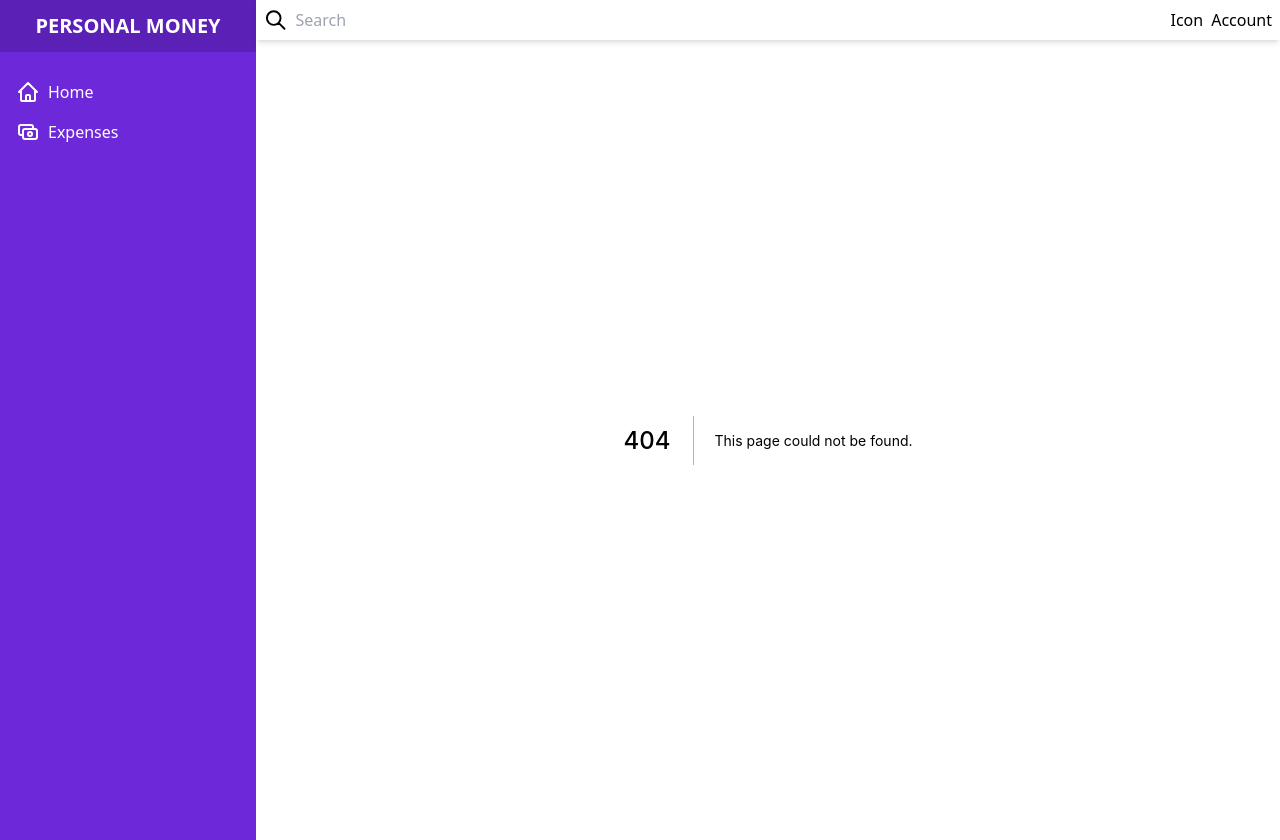
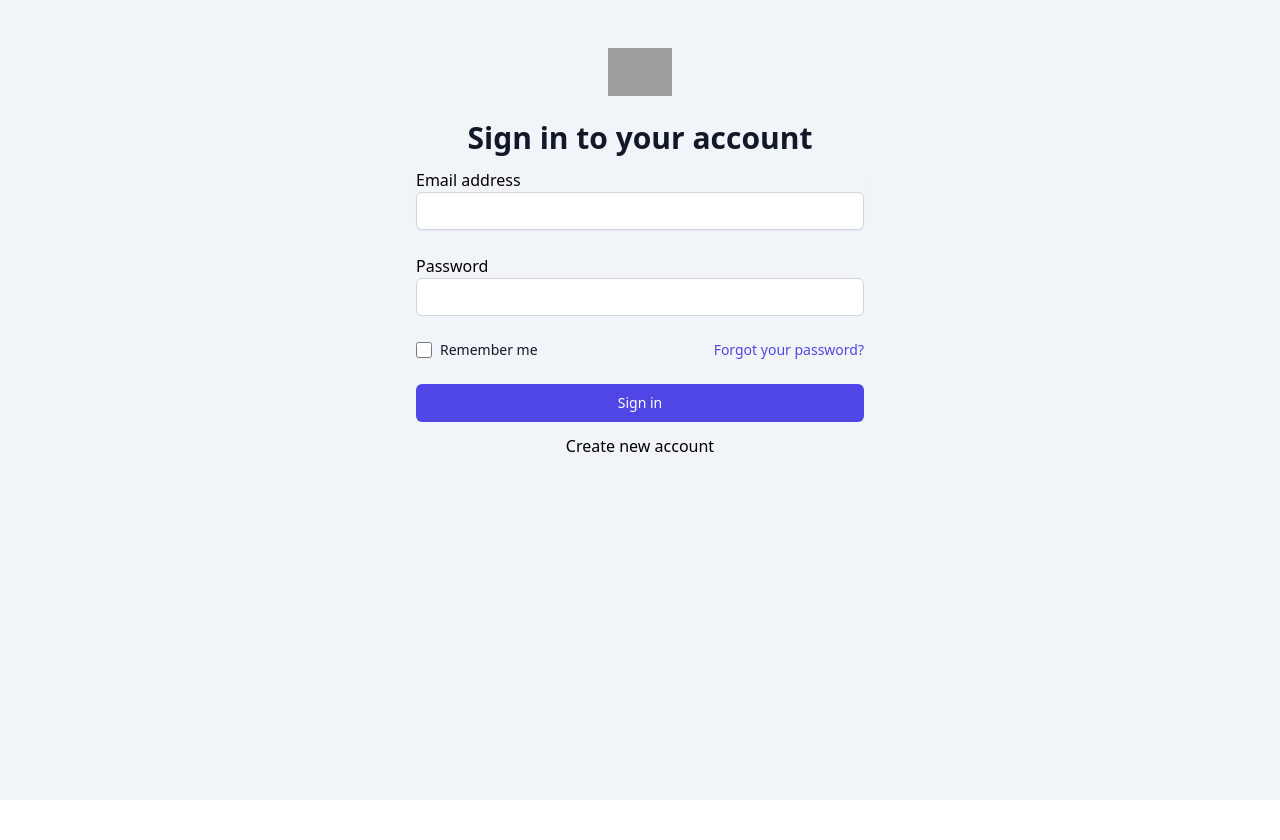
Before and after one commit to wm9610/personal-money, a Next.js app: page /login in a window 1280 px wide. Before the commit this address had no page. After the commit the page ends 800 px from the top, so only its background shows below. Built offline with nearby package versions, Linux system fonts and the light colour scheme; grey boxes are pictures that could not be loaded.

Commit message:
Add login and register pages

```diff
--- a/components/Layout.jsx
+++ b/components/Layout.jsx
@@ -1,10 +1,18 @@
 import React from 'react';
 import Sidebar from './sidebar/Sidebar';
 import Header from './header/Header';
+import {useRouter} from 'next/router';
 
 export default function Layout({children}) {
+  const router = useRouter();
+  if (
+    router.pathname.includes('/login') ||
+    router.pathname.includes('/register')
+  ) {
+    return <div className="min-h-screen bg-slate-100">{children}</div>;
+  } else {
     return (
-    <div className="flex min-h-screen relative">
+      <div className="flex min-h-screen bg-slate-100">
         <Sidebar />
         <main className="flex-1 flex flex-col">
           <Header />
@@ -13,3 +21,4 @@ export default function Layout({children}) {
       </div>
     );
   }
+}
--- /dev/null
+++ b/pages/_document.js
@@ -0,0 +1,34 @@
+import Document, {Html, Head, Main, NextScript} from 'next/document';
+
+class MyDocument extends Document {
+  render() {
+    return (
+      <Html>
+        <Head>
+          <link
+            href="https://fonts.googleapis.com/css2?family=Inter&display=optional"
+            rel="stylesheet"
+          />
+          <link rel="preconnect" href="https://fonts.googleapis.com" />
+          <link rel="preconnect" href="https://fonts.gstatic.com" crossOrigin />
+          <link
+            href="https://fonts.googleapis.com/css2?family=Nunito+Sans&display=swap"
+            rel="stylesheet"
+          />
+          <link
+            rel="stylesheet"
+            href="https://cdnjs.cloudflare.com/ajax/libs/font-awesome/6.1.1/css/all.min.css"
+            integrity="sha512-KfkfwYDsLkIlwQp6LFnl8zNdLGxu9YAA1QvwINks4PhcElQSvqcyVLLD9aMhXd13uQjoXtEKNosOWaZqXgel0g=="
+            referrerpolicy="no-referrer"
+          />
+        </Head>
+        <body>
+          <Main />
+          <NextScript />
+        </body>
+      </Html>
+    );
+  }
+}
+
+export default MyDocument;
--- a/pages/index.js
+++ b/pages/index.js
@@ -7,12 +7,6 @@ export default function Home() {
         <title>Personal Money</title>
         <meta name="description" content="Generated by create next app" />
         <link rel="icon" href="/favicon.ico" />
-        <link
-          rel="stylesheet"
-          href="https://cdnjs.cloudflare.com/ajax/libs/font-awesome/6.1.1/css/all.min.css"
-          integrity="sha512-KfkfwYDsLkIlwQp6LFnl8zNdLGxu9YAA1QvwINks4PhcElQSvqcyVLLD9aMhXd13uQjoXtEKNosOWaZqXgel0g=="
-          referrerpolicy="no-referrer"
-        />
       </Head>
     </div>
   );
--- /dev/null
+++ b/pages/login.js
@@ -0,0 +1,92 @@
+import React from 'react';
+import Head from 'next/head';
+
+export default function login() {
+  return (
+    <>
+      <Head>
+        <title>Personal Money</title>
+        <meta name="description" content="Generated by create next app" />
+        <link rel="icon" href="/favicon.ico" />
+      </Head>
+
+      <div className="min-h-full flex items-center justify-center py-12 px-4 sm:px-6 lg:px-8">
+        <div className="max-w-md w-full space-y-3">
+          <div>
+            <img
+              className="mx-auto h-12 w-auto"
+              src="https://tailwindui.com/img/logos/workflow-mark-indigo-600.svg"
+              alt="Workflow"
+            />
+            <h2 className="mt-6 text-center text-3xl font-extrabold text-gray-900">
+              Sign in to your account
+            </h2>
+          </div>
+          <form className="mt-8 space-y-6" action="#" method="POST">
+            <div className="rounded-md shadow-sm">
+              <label htmlFor="email-address">Email address</label>
+              <input
+                id="email-address"
+                name="email"
+                type="email"
+                autoComplete="email"
+                required
+                className="rounded-md relative block w-full px-3 py-2 border border-gray-300 text-gray-900 focus:outline-none focus:ring-indigo-500 focus:border-indigo-500 focus:z-10 sm:text-sm"
+              />
+            </div>
+            <div>
+              <label htmlFor="password">Password</label>
+              <input
+                id="password"
+                name="password"
+                type="password"
+                autoComplete="current-password"
+                required
+                className="rounded-md relative block w-full px-3 py-2 border border-gray-300 text-gray-900 focus:outline-none focus:ring-indigo-500 focus:border-indigo-500 focus:z-10 sm:text-sm"
+              />
+            </div>
+
+            <div className="flex items-center justify-between">
+              <div className="flex items-center">
+                <input
+                  id="remember-me"
+                  name="remember-me"
+                  type="checkbox"
+                  className="h-4 w-4 text-indigo-600 focus:ring-indigo-500 border-gray-300 rounded"
+                />
+                <label
+                  htmlFor="remember-me"
+                  className="ml-2 block text-sm text-gray-900"
+                >
+                  Remember me
+                </label>
+              </div>
+
+              <div className="text-sm">
+                <a
+                  href="#"
+                  className="font-medium text-indigo-600 hover:text-indigo-500"
+                >
+                  Forgot your password?
+                </a>
+              </div>
+            </div>
+
+            <div>
+              <button
+                type="submit"
+                className="group relative w-full flex justify-center py-2 px-4 border border-transparent text-sm font-medium rounded-md text-white bg-indigo-600 hover:bg-indigo-700 focus:outline-none focus:ring-2 focus:ring-offset-2 focus:ring-indigo-500"
+              >
+                <span className="absolute left-0 inset-y-0 flex items-center pl-3"></span>
+                Sign in
+              </button>
+            </div>
+          </form>
+          <a href="./register" className="block text-center hover:underline">
+            Create new account
+          </a>
+        </div>
+      </div>
+    </>
+  );
+}
--- /dev/null
+++ b/pages/register.js
@@ -0,0 +1,74 @@
+import React from 'react';
+import Head from 'next/head';
+
+export default function register() {
+  return (
+    <>
+      <Head>
+        <title>Personal Money</title>
+        <meta name="description" content="Generated by create next app" />
+        <link rel="icon" href="/favicon.ico" />
+      </Head>
+
+      <div className="min-h-full flex items-center justify-center py-12 px-4 sm:px-6 lg:px-8">
+        <div className="max-w-md w-full space-y-3">
+          <div>
+            <img
+              className="mx-auto h-12 w-auto"
+              src="https://tailwindui.com/img/logos/workflow-mark-indigo-600.svg"
+              alt="Workflow"
+            />
+            <h2 className="mt-6 text-center text-3xl font-extrabold text-gray-900">
+              Create a new account
+            </h2>
+          </div>
+          <form className="mt-8 space-y-6" action="#" method="POST">
+            <div className="rounded-md shadow-sm">
+              <label htmlFor="email-address">Email address</label>
+              <input
+                id="email-address"
+                name="email"
+                type="email"
+                autoComplete="email"
+                required
+                className="rounded-md relative block w-full px-3 py-2 border border-gray-300 text-gray-900 focus:outline-none focus:ring-indigo-500 focus:border-indigo-500 focus:z-10 sm:text-sm"
+              />
+            </div>
+            <div>
+              <label htmlFor="password">Password</label>
+              <input
+                id="password"
+                name="password"
+                type="password"
+                autoComplete="current-password"
+                required
+                className="rounded-md relative block w-full px-3 py-2 border border-gray-300 text-gray-900 focus:outline-none focus:ring-indigo-500 focus:border-indigo-500 focus:z-10 sm:text-sm"
+              />
+            </div>
+            <div>
+              <label htmlFor="repeat-password">Repeat Password</label>
+              <input
+                id="repeat-password"
+                name="repeatPassword"
+                type="password"
+                // autoComplete="current-password"
+                required
+                className="rounded-md relative block w-full px-3 py-2 border border-gray-300 text-gray-900 focus:outline-none focus:ring-indigo-500 focus:border-indigo-500 focus:z-10 sm:text-sm"
+              />
+            </div>
+
+            <div>
+              <button
+                type="submit"
+                className="group relative w-full flex justify-center py-2 px-4 border border-transparent text-sm font-medium rounded-md text-white bg-indigo-600 hover:bg-indigo-700 focus:outline-none focus:ring-2 focus:ring-offset-2 focus:ring-indigo-500"
+              >
+                <span className="absolute left-0 inset-y-0 flex items-center pl-3"></span>
+                Create
+              </button>
+            </div>
+          </form>
+        </div>
+      </div>
+    </>
+  );
+}
```
Lines whose indentation alone changed are shown as unchanged.
